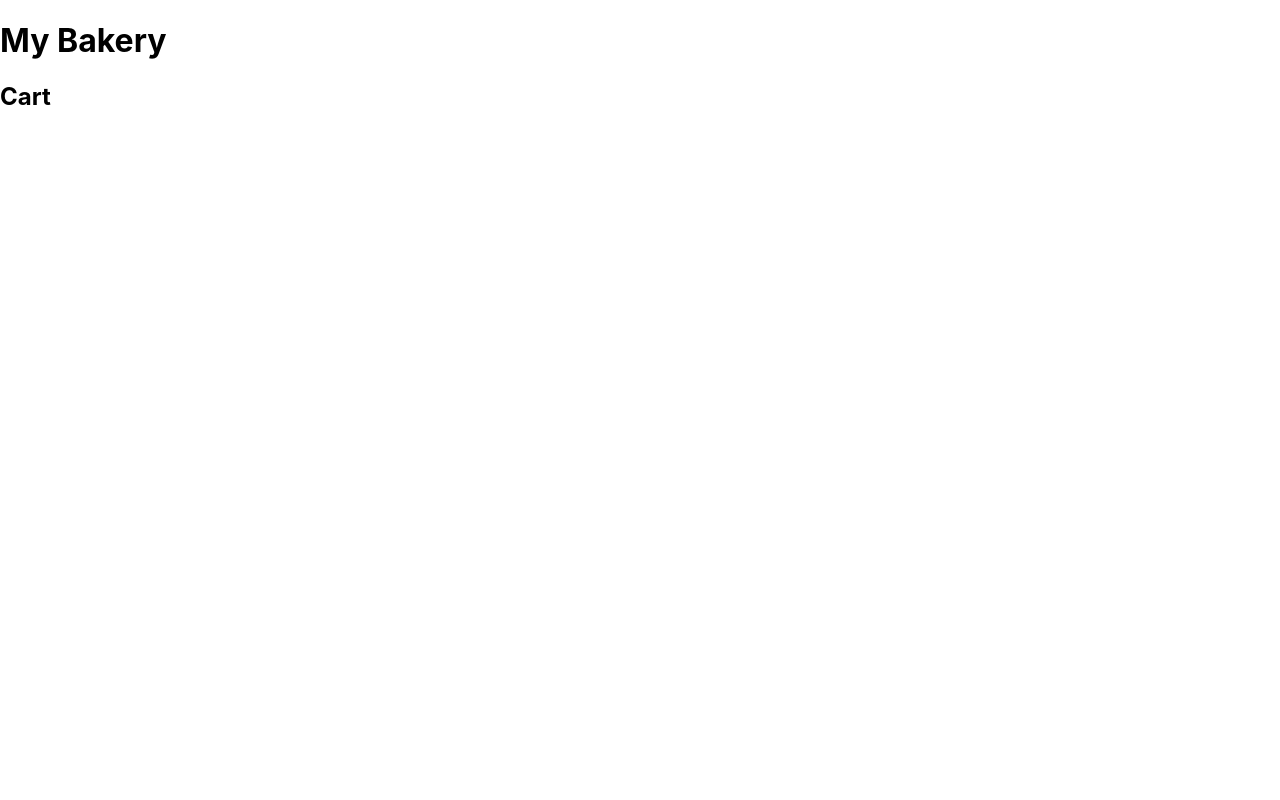
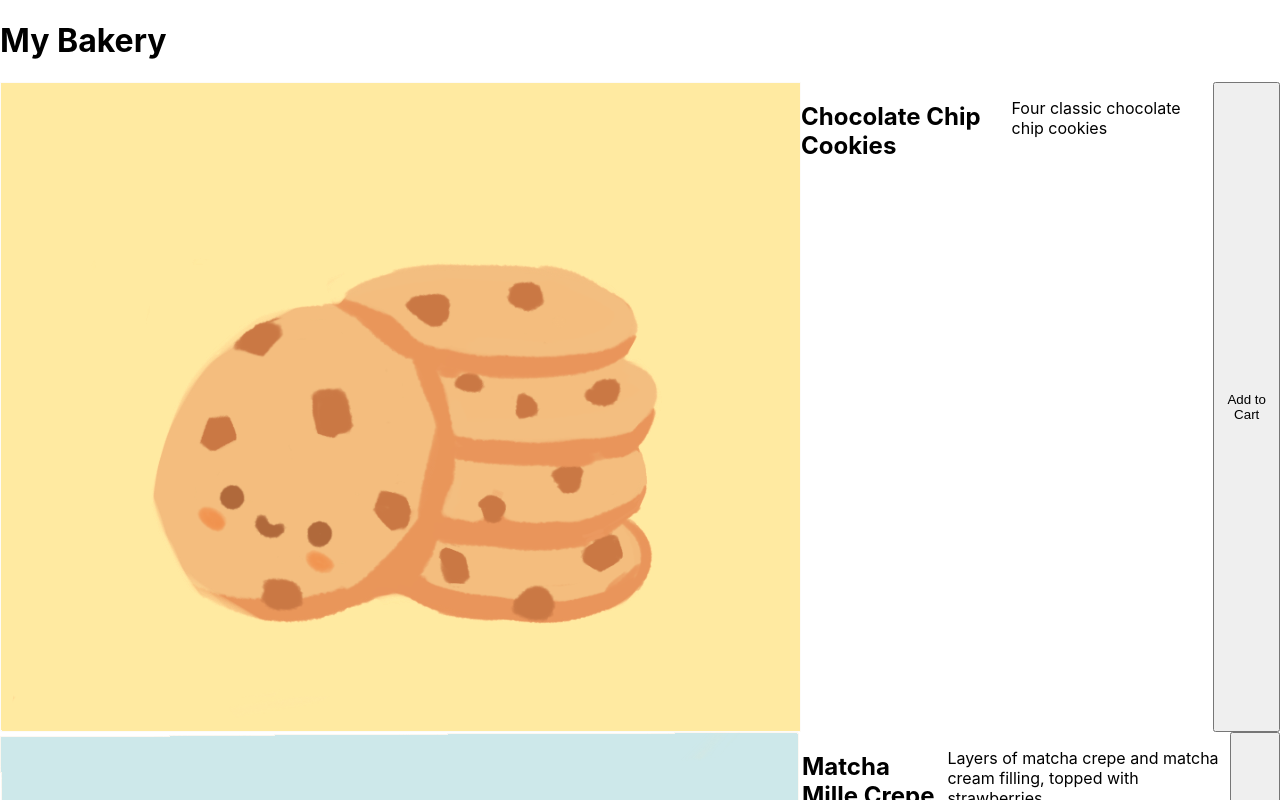
Before and after one commit to coolcapybaraSibling/react-studio, a React (Create React App) app: page / in a window 1280 px wide. Shown: the top 800 px of the page. Built offline with nearby package versions, Linux system fonts and the light colour scheme.

Commit message:
Displays right

```diff
--- a/src/App.js
+++ b/src/App.js
@@ -14,17 +14,12 @@ function App() {
   /* add your cart state code here */
   const [totalPrice, setTotalPrice] = useState(0.0);
   const [cartList, setCartList] = useState([])
-  function changePrice(price) {
 
-  }
-  function changeList(name) {
-
-  }
   return (
     <div className="App">
       <h1>My Bakery</h1> {/* TODO: personalize your bakery (if you want) */}
 
-      {bakeryData.map((item, index) => {BakeryItem(item), <button onClick= {() => setTotalPrice(totalPrice + item.price)}>Click me</button>}
+      {bakeryData.map((item, index) => BakeryItem(item)
       // (
       //   // TODO: map bakeryData to BakeryItem components
       //   <p>item.name</p> // replace with BakeryItem component
--- a/src/components/BakeryItem.js
+++ b/src/components/BakeryItem.js
@@ -1,5 +1,7 @@
 // TODO: create a component that displays a single bakery item
 import App from "../App";
+import changeList from "../App";
+import changePrice from "../App";
 
 export default function BakeryItem(props) {
     return (
@@ -9,6 +11,9 @@ export default function BakeryItem(props) {
             {props.name}
             </h2> <br></br>
             <p>{props.description}</p>
+            <button onClick={() => {changeList(props.name); changePrice(props.price);}}>
+                Add to Cart
+            </button>
         </div>
     );
 }
```
